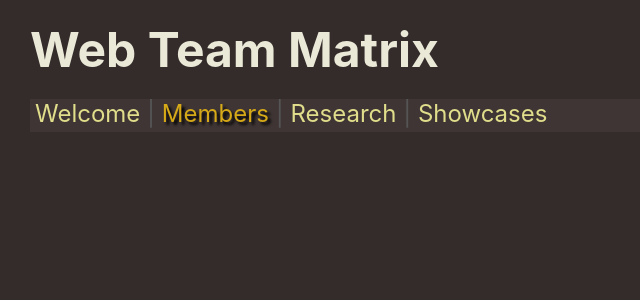
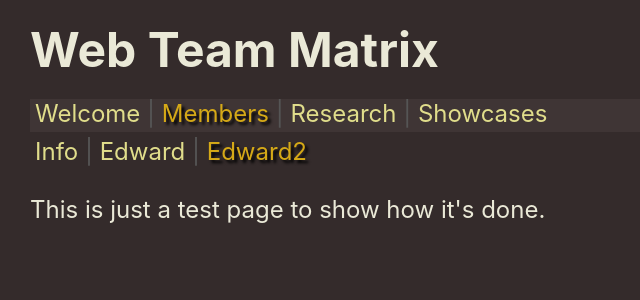
Before and after one commit to Web-Team-Matrix/frontend, a React (Vite) app: page /members/edward2 in a window 1280 px wide. Shown: the top 300 px of the page, without its empty margins (0-640 px from the left). Built offline with nearby package versions, Linux system fonts and the light colour scheme.

Commit message:
finished

```diff
--- a/src/App.jsx
+++ b/src/App.jsx
@@ -5,6 +5,7 @@ import { PageResearch } from './pages/PageResearch';
 import { PageShowcases } from './pages/PageShowcases';
 import { PageMembersInfo } from './pages/members/PageMembersInfo';
 import { PageMembersEdward } from './pages/members/PageMembersEdward';
+import { PageMembersEdward2 } from './pages/members/PageMembersEdward2';
 import { NavLink, Routes, Route, Navigate } from 'react-router-dom';
 import { Separator } from './components/Separator';
 
@@ -30,6 +31,10 @@ function App() {
 						path="/members/edward/*"
 						element={<PageMembersEdward />}
 					></Route>
+					<Route
+						path="/members/edward2/*"
+						element={<PageMembersEdward2 />}
+					></Route>
 				</Route>
 				<Route path="/research" element={<PageResearch />} />
 				<Route path="/showcases" element={<PageShowcases />} />
--- a/src/pages/members/PageMembers.jsx
+++ b/src/pages/members/PageMembers.jsx
@@ -8,6 +8,8 @@ export const PageMembers = () => {
 				<NavLink to="info">Info</NavLink>
 				<Separator />
 				<NavLink to="edward">Edward</NavLink>
+				<Separator />
+				<NavLink to="edward2">Edward2</NavLink>
 			</nav>
 			<Outlet />
 		</div>
--- /dev/null
+++ b/src/pages/members/PageMembersEdward2.jsx
@@ -0,0 +1,7 @@
+export const PageMembersEdward2 = () => {
+	return (
+		<>
+			<p>This is just a test page to show how it's done.</p>
+		</>
+	);
+};
```
